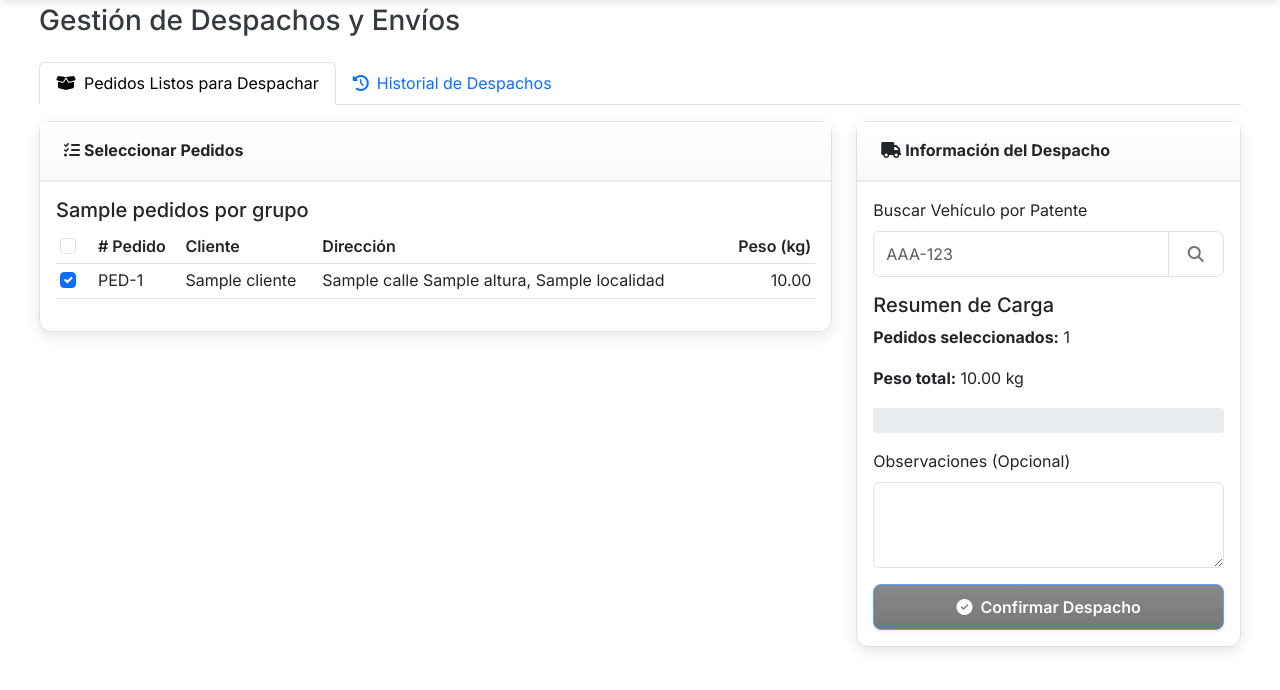
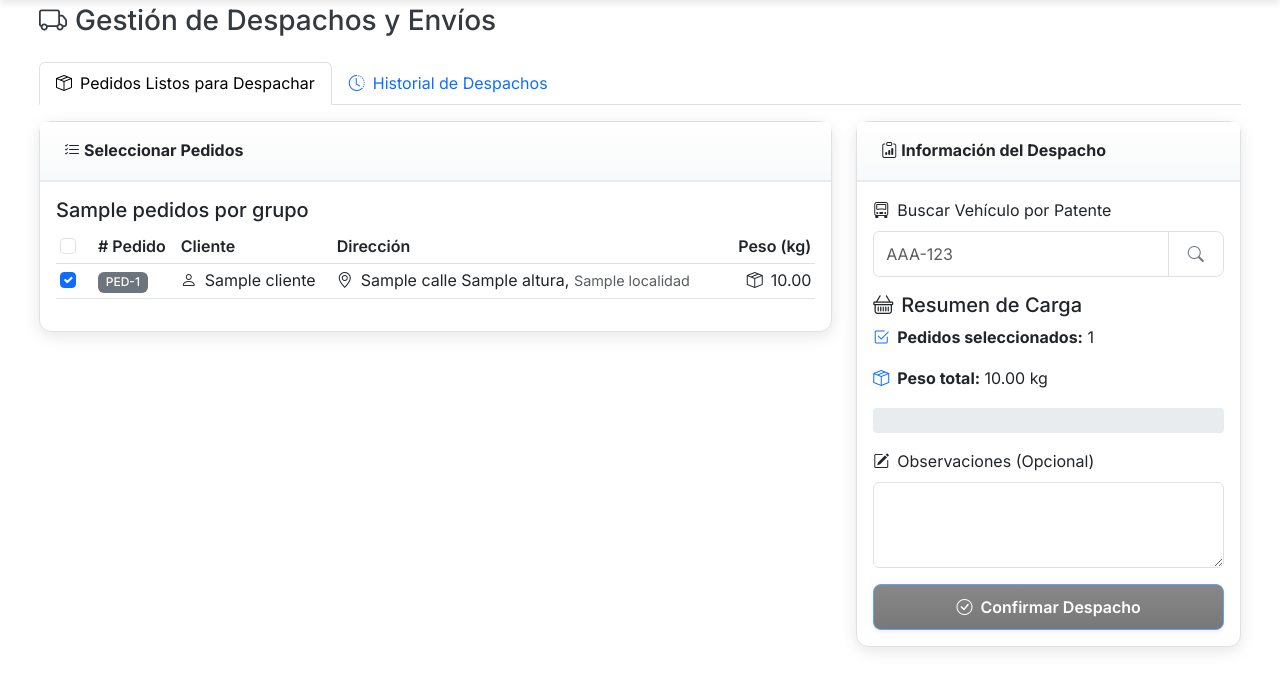
Before and after one commit to jza-lab/tp_principal-frozen, a Flask app: template app/templates/despachos/gestion_despachos.html in a window 1280 px wide. Shown: the part 68-758 px from the top of the page. Run offline with Flask 3, Linux system fonts and the light colour scheme; the template is opened without the code that fills it: most values are stand-ins (such as "Sample title", 1, 10 or a date in 2020); some libraries are stand-ins or nearby versions.

Commit message:
poner iconos en despachos

```diff
--- a/app/templates/despachos/gestion_despachos.html
+++ b/app/templates/despachos/gestion_despachos.html
@@ -21,23 +21,34 @@
     .capacity-bar.over-capacity {
         background-color: #dc3545;
     }
+    .table-hover tbody tr:hover {
+        background-color: #f5f5f5;
+    }
+    .icon-cell {
+        display: flex;
+        align-items: center;
+        gap: 8px;
+    }
+    .text-muted {
+        font-size: 0.9em;
+    }
 </style>
 {% endblock %}
 
 {% block app_content %}
 <div class="container-fluid">
-    <h1 class="h3 mb-4 text-gray-800">Gestión de Despachos y Envíos</h1>
+    <h1 class="h3 mb-4 text-gray-800"><i class="bi bi-truck me-2"></i>Gestión de Despachos y Envíos</h1>
 
     <!-- Pestañas de Navegación -->
     <ul class="nav nav-tabs" id="gestionDespachosTab" role="tablist">
         <li class="nav-item" role="presentation">
             <button class="nav-link active" id="crear-despacho-tab" data-bs-toggle="tab" data-bs-target="#crear-despacho" type="button" role="tab" aria-controls="crear-despacho" aria-selected="true">
-                <i class="fas fa-box-open me-2"></i>Pedidos Listos para Despachar
+                <i class="bi bi-box-seam me-2"></i>Pedidos Listos para Despachar
             </button>
         </li>
         <li class="nav-item" role="presentation">
             <button class="nav-link" id="historial-despachos-tab" data-bs-toggle="tab" data-bs-target="#historial-despachos" type="button" role="tab" aria-controls="historial-despachos" aria-selected="false">
-                <i class="fas fa-history me-2"></i>Historial de Despachos
+                <i class="bi bi-clock-history me-2"></i>Historial de Despachos
             </button>
         </li>
     </ul>
@@ -50,7 +61,7 @@
                 <!-- Columna de Selección de Pedidos -->
                 <div class="col-lg-8">
                     <div class="card mb-4">
-                        <div class="card-header"><i class="fas fa-list-check me-1"></i>Seleccionar Pedidos</div>
+                        <div class="card-header"><i class="bi bi-list-check me-1"></i>Seleccionar Pedidos</div>
                         <div class="card-body">
                             {% for nombre_grupo, pedidos in pedidos_por_grupo.items() %}
                                 <h5>{{ nombre_grupo }}</h5>
@@ -68,16 +79,18 @@
                                         {% for pedido in pedidos %}
                                         <tr data-pedido-id="{{ pedido.id }}">
                                             <td><input type="checkbox" class="form-check-input pedido-checkbox" value="{{ pedido.id }}" data-peso="{{ pedido.peso_total_calculado_kg }}"></td>
-                                            <td>PED-{{ pedido.id }}</td>
-                                            <td>{{ pedido.cliente.nombre }}</td>
-                                            <td>{{ pedido.direccion.calle }} {{ pedido.direccion.altura }}, {{ pedido.direccion.localidad }}</td>
-                                            <td class="text-end">{{ "%.2f"|format(pedido.peso_total_calculado_kg) }}</td>
+                                            <td><span class="badge bg-secondary">PED-{{ pedido.id }}</span></td>
+                                            <td><div class="icon-cell"><i class="bi bi-person"></i> {{ pedido.cliente.nombre }}</div></td>
+                                            <td><div class="icon-cell"><i class="bi bi-geo-alt"></i> <span>{{ pedido.direccion.calle }} {{ pedido.direccion.altura }}, <span class="text-muted">{{ pedido.direccion.localidad }}</span></span></div></td>
+                                            <td class="text-end"><div class="icon-cell justify-content-end"><i class="bi bi-box-seam"></i> {{ "%.2f"|format(pedido.peso_total_calculado_kg) }}</div></td>
                                         </tr>
                                         {% endfor %}
                                     </tbody>
                                 </table>
                             {% else %}
-                                <p class="text-center">No hay pedidos listos para entregar.</p>
+                                <div class="alert alert-info text-center">
+                                    <i class="bi bi-info-circle me-2"></i>No hay pedidos listos para entregar.
+                                </div>
                             {% endfor %}
                         </div>
                     </div>
@@ -86,14 +99,14 @@
                 <!-- Columna de Resumen y Despacho -->
                 <div class="col-lg-4">
                     <div class="card mb-4 sticky-top">
-                        <div class="card-header"><i class="fas fa-truck me-1"></i>Información del Despacho</div>
+                        <div class="card-header"><i class="bi bi-clipboard-data me-1"></i>Información del Despacho</div>
                         <div class="card-body">
                             <!-- Buscador de Vehículo -->
                             <div class="mb-3">
-                                <label for="patente-search" class="form-label">Buscar Vehículo por Patente</label>
+                                <label for="patente-search" class="form-label"><i class="bi bi-truck-front me-2"></i>Buscar Vehículo por Patente</label>
                                 <div class="input-group has-validation">
                                     <input type="text" class="form-control" id="patente-search" placeholder="AAA-123">
-                                    <button class="btn btn-outline-secondary" type="button" id="search-btn"><i class="fas fa-search"></i></button>
+                                    <button class="btn btn-outline-secondary" type="button" id="search-btn"><i class="bi bi-search"></i></button>
                                     <div id="patente-error" class="invalid-feedback"></div>
                                 </div>
                             </div>
@@ -107,23 +120,23 @@
                             </div>
 
                             <!-- Resumen de Carga -->
-                            <h5>Resumen de Carga</h5>
-                            <p><strong>Pedidos seleccionados:</strong> <span id="selected-count">0</span></p>
-                            <p><strong>Peso total:</strong> <span id="total-weight">0.00</span> kg</p>
+                            <h5><i class="bi bi-basket me-2"></i>Resumen de Carga</h5>
+                            <p><i class="bi bi-check2-square me-2 text-primary"></i><strong>Pedidos seleccionados:</strong> <span id="selected-count">0</span></p>
+                            <p><i class="bi bi-box-seam me-2 text-primary"></i><strong>Peso total:</strong> <span id="total-weight">0.00</span> kg</p>
                             <div class="capacity-bar-container mb-3">
                                 <div class="capacity-bar" id="capacity-bar" style="width: 0%;"></div>
                             </div>
 
                             <!-- Observaciones -->
                             <div class="mb-3">
-                                <label for="observaciones" class="form-label">Observaciones (Opcional)</label>
+                                <label for="observaciones" class="form-label"><i class="bi bi-pencil-square me-2"></i>Observaciones (Opcional)</label>
                                 <textarea class="form-control" id="observaciones" rows="3"></textarea>
                             </div>
 
                             <!-- Botón de Confirmar -->
                             <div class="d-grid">
                                 <button class="btn btn-primary" id="confirm-despacho-btn" disabled>
-                                    <i class="fas fa-check-circle me-1"></i> Confirmar Despacho
+                                    <i class="bi bi-check-circle me-1"></i> Confirmar Despacho
                                 </button>
                             </div>
 
@@ -139,12 +152,12 @@
         <div class="tab-pane fade" id="historial-despachos" role="tabpanel" aria-labelledby="historial-despachos-tab">
             <div class="card shadow mt-3">
                 <div class="card-header">
-                    <h6 class="m-0 font-weight-bold text-primary">Historial de Despachos Realizados</h6>
+                    <h6 class="m-0 font-weight-bold text-primary"><i class="bi bi-list-ul me-2"></i>Historial de Despachos Realizados</h6>
                 </div>
                 <div class="card-body">
                     {% if despachos %}
                     <div class="table-responsive">
-                        <table class="table table-bordered" id="dataTable" width="100%" cellspacing="0">
+                        <table class="table table-bordered table-hover" id="dataTable" width="100%" cellspacing="0">
                             <thead>
                                 <tr>
                                     <th>ID Despacho</th>
@@ -157,19 +170,30 @@
                             </thead>
                             <tbody>
                                 {% for despacho in despachos %}
+                                {% set estado = despacho.estado|default('CREADO', true) %}
+                                {% set badge_class = 'bg-secondary' %}
+                                {% if estado == 'EN_TRANSITO' %}
+                                    {% set badge_class = 'bg-warning text-dark' %}
+                                {% elif estado == 'ENTREGADO' %}
+                                    {% set badge_class = 'bg-success' %}
+                                {% elif estado == 'CREADO' %}
+                                    {% set badge_class = 'bg-primary' %}
+                                {% elif estado == 'CANCELADO' %}
+                                    {% set badge_class = 'bg-danger' %}
+                                {% endif %}
                                 <tr>
-                                    <td>#{{ despacho.id }}</td>
-                                    <td>{{ despacho.created_at.strftime('%d/%m/%Y') if despacho.created_at else 'N/A' }}</td>
-                                    <td>{{ despacho.vehiculo.patente if despacho.vehiculo else 'N/A' }} - {{ despacho.vehiculo.marca if despacho.vehiculo else '' }} {{ despacho.vehiculo.modelo if despacho.vehiculo else '' }}</td>
+                                    <td><span class="badge bg-dark">#{{ despacho.id }}</span></td>
+                                    <td><div class="icon-cell"><i class="bi bi-calendar-event"></i> {{ despacho.created_at.strftime('%d/%m/%Y') if despacho.created_at else 'N/A' }}</div></td>
+                                    <td><div class="icon-cell"><i class="bi bi-truck"></i> {{ despacho.vehiculo.patente if despacho.vehiculo else 'N/A' }} <span class="text-muted">- {{ despacho.vehiculo.marca if despacho.vehiculo else '' }} {{ despacho.vehiculo.modelo if despacho.vehiculo else '' }}</span></div></td>
                                     <td>
                                         {% for item in despacho.despacho_items %}
-                                            <a href="{{ url_for('orden_venta.detalle', id=item.pedido.id) }}" class="badge bg-primary text-white">#{{ item.pedido.id }}</a>
+                                            <a href="{{ url_for('orden_venta.detalle', id=item.pedido.id) }}" class="badge bg-dark text-white text-decoration-none">#{{ item.pedido.id }}</a>
                                         {% endfor %}
                                     </td>
-                                    <td><span class="badge bg-info text-dark">{{ despacho.estado|default('CREADO', true)|replace('_', ' ')|title }}</span></td>
+                                    <td><span class="badge {{ badge_class }}">{{ estado|replace('_', ' ')|title }}</span></td>
                                     <td>
-                                        <a href="{{ url_for('despacho.descargar_hoja_de_ruta', despacho_id=despacho.id) }}" class="btn btn-sm btn-outline-danger" target="_blank" title="Descargar Hoja de Ruta">
-                                            <i class="fas fa-file-pdf"></i>
+                                        <a href="{{ url_for('despacho.descargar_hoja_de_ruta', despacho_id=despacho.id) }}" class="btn btn-sm btn-outline-danger" target="_blank" title="Descargar Hoja de Ruta (PDF)">
+                                            <i class="bi bi-file-earmark-pdf"></i>
                                         </a>
                                     </td>
                                 </tr>
@@ -178,8 +202,8 @@
                         </table>
                     </div>
                     {% else %}
-                    <div class="alert alert-secondary">
-                        Aún no se ha registrado ningún despacho.
+                    <div class="alert alert-secondary text-center">
+                        <i class="bi bi-info-circle me-2"></i>Aún no se ha registrado ningún despacho.
                     </div>
                     {% endif %}
                 </div>
```
Also changed, not shown: app/templates/despachos/crear.html (deleted, +0 -137 lines).
